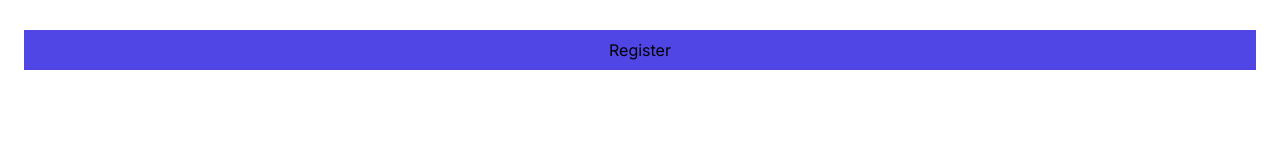
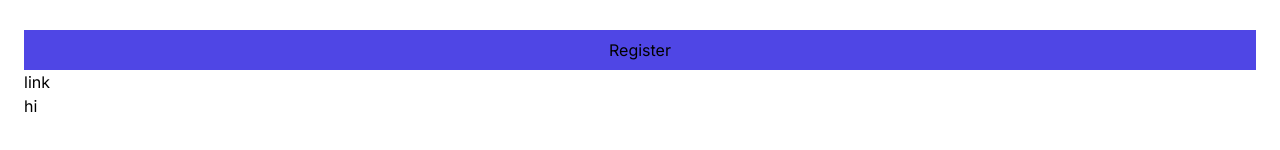
Before and after one commit to vijaynagavelu/budget-app, a Next.js app: page / in a window 1280 px wide. Shown: the part 680-830 px from the top of the page. Before the commit the page ends 800 px from the top, so only its background shows below. Built offline with nearby package versions, Linux system fonts and the light colour scheme.

Commit message:
still 404 error

```diff
--- a/package.json
+++ b/package.json
@@ -17,5 +17,8 @@
     "react": "18.2.0",
     "react-dom": "18.2.0",
     "tailwindcss": "3.3.2"
+  },
+  "devDependencies": {
+    "next-router-mock": "^0.9.4"
   }
 }
--- a/src/app/layout.js
+++ b/src/app/layout.js
@@ -12,6 +12,12 @@ export default function RootLayout({ children }) {
   return (
     <html lang="en">
       <body className={inter.className}>{children}</body>
+      <h1 className='text-white'>hai ever</h1>
+
+
+      <a href='/pages' className='text-white' >link</a>
+
+
     </html>
   )
 }
--- a/src/app/page.js
+++ b/src/app/page.js
@@ -1,8 +1,17 @@
+'use client';
 import Image from 'next/image';
+import { useRouter } from 'next/navigation';
 import Link from 'next/link';
+
+import React from 'react'
+
+
 
 
 export default function Home() {
+
+  const router = useRouter();
+
   return (
     <main className="flex min-h-screen flex-col items-left p-6">
       <div className=" max-w-xl  text-2xl  mb-16">
@@ -10,12 +19,9 @@ export default function Home() {
       </div>
       <h1 className='text-5xl font-semibold mb-2'>Get started.</h1>
 
-
       <p className='text-sm mb-6' >Already have an account?
         <span className='text-indigo-400 '>&nbsp; Login</span>
       </p>
-
-
 
       <div className='flex flex-row  px-16 mb-4 justify-center items-center border gap-x-2 rounded-md'>
         <Image className="emoji" width={18}
@@ -48,9 +54,11 @@ export default function Home() {
       <p className='5 text-xs mb-1.5'> Confirm Password</p>
       <input className='text-black text-base p-3 font-normal mb-8 rounded-md'></input>
 
-      <Link href="/page2" className='flex '>
-        <button className='py-2 bg-indigo-600  w-full'> Register </button>
+      <button type='button' onClick={() => router.push('/pages')} className='py-2 bg-indigo-600 w-full'> Register </button>
+      <Link href="/pages">
+        link
       </Link>
+      <a href='/pages'>hi</a>
 
 
     </main >
--- a/src/app/page1.js
+++ b/src/app/pages.js
@@ -24,8 +24,6 @@ export default function Home1() {
                 <input className='text-black  text-base p-3 font-medium w-full  ' value={"69,960.00"}></input>
             </div>
 
-
-
             <button className='py-2 bg-indigo-600 '> Next -&gt;  </button>
 
         </main >
```
Also changed, not shown: src/app/about.js (renamed from src/app/page3.js, +1 -8 lines), 1 other file (tests, documents, lock files or other folders).
